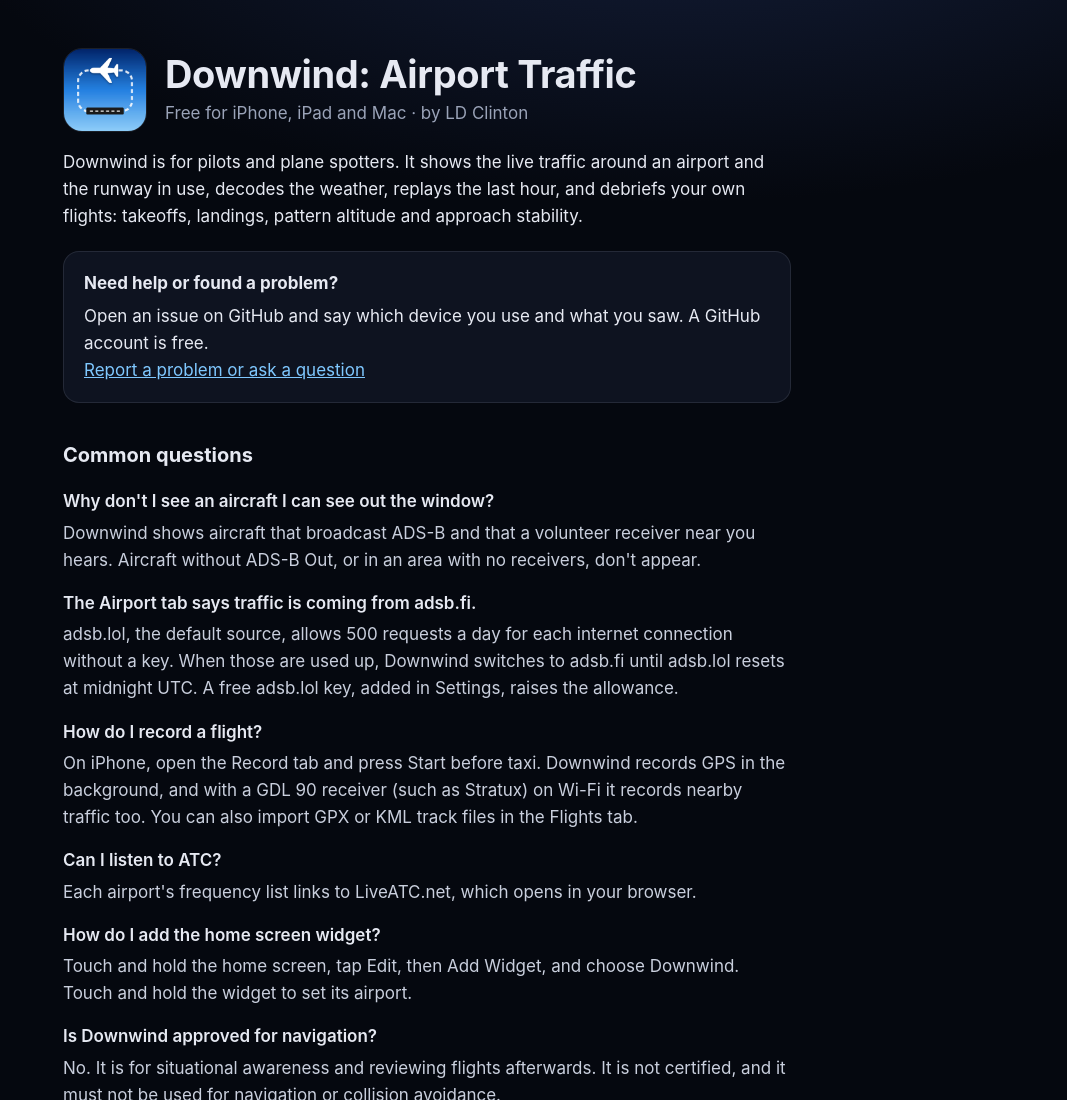
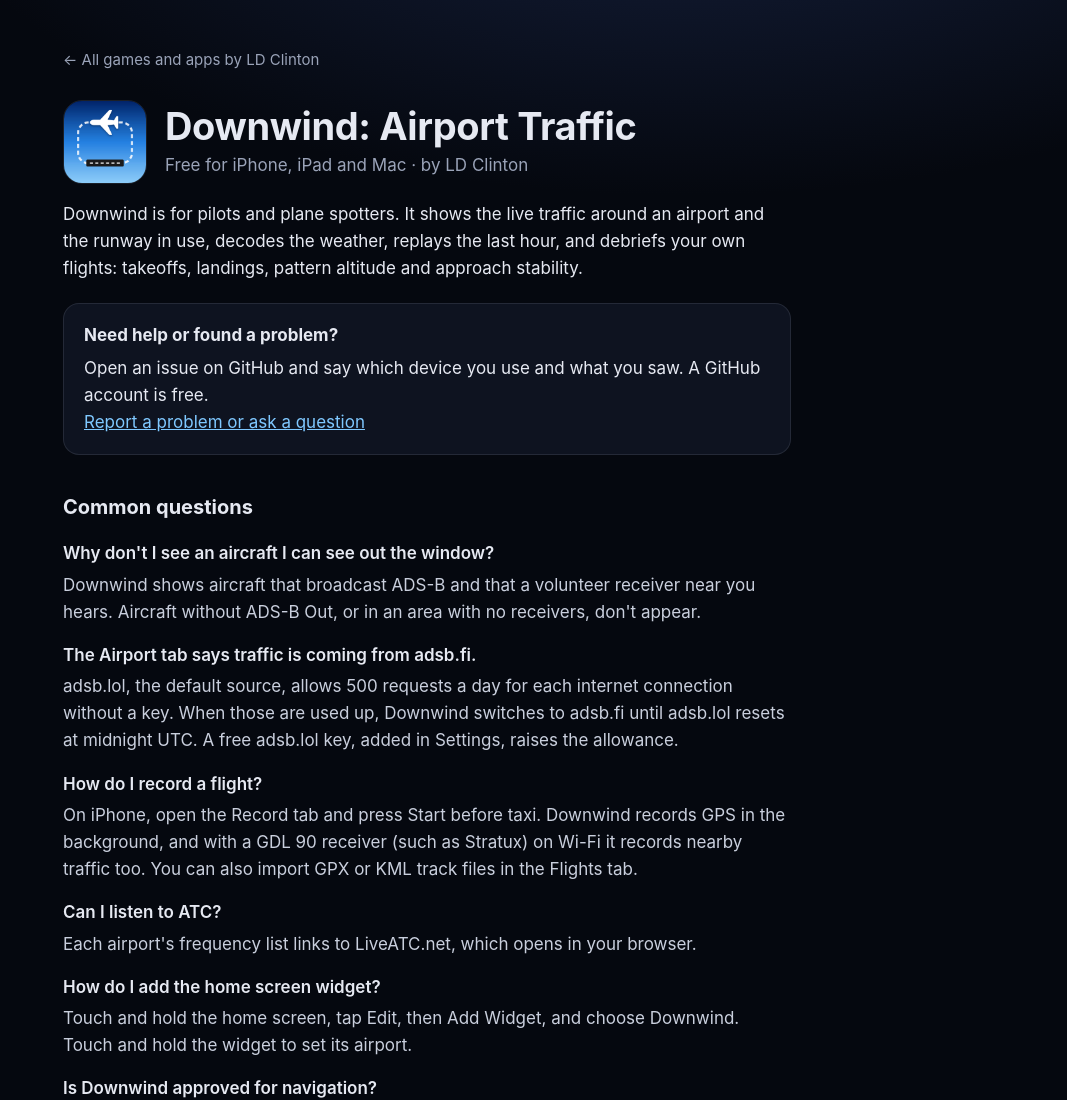
Before and after one commit to lazlaru/lazlaru.github.io, a plain HTML site: page downwind/index.html in a window 1280 px wide. Shown: the top 1100 px of the page, without its empty margins (213-1280 px from the left). Drawn offline with Linux system fonts and the light colour scheme.

Commit message:
Link back to the main games and apps page
Co-Authored-By: Claude Opus 5.5 <noreply@anthropic.com>

```diff
--- a/downwind/index.html
+++ b/downwind/index.html
@@ -25,10 +25,13 @@
   dd { margin: 4px 0 0; color: #c9cfdd; }
   footer { margin-top: 48px; padding-top: 18px; border-top: 1px solid var(--line); color: var(--muted); font-size: 15px;
     display: flex; gap: 8px 24px; flex-wrap: wrap; justify-content: space-between; }
+  .home { display: block; width: fit-content; margin: 0 0 28px; font-size: 15px; color: var(--muted); text-decoration: none; }
+  .home:hover, .home:focus-visible { color: var(--accent); text-decoration: underline; }
 </style>
 </head>
 <body>
 <main>
+  <a class="home" href="https://lazlaru.github.io/">← All games and apps by LD Clinton</a>
   <header>
     <img src="../img/downwind-icon.png" alt="" width="84" height="84">
     <div>
```
Also changed, not shown: downwind/privacy.html (+3 -0 lines).
